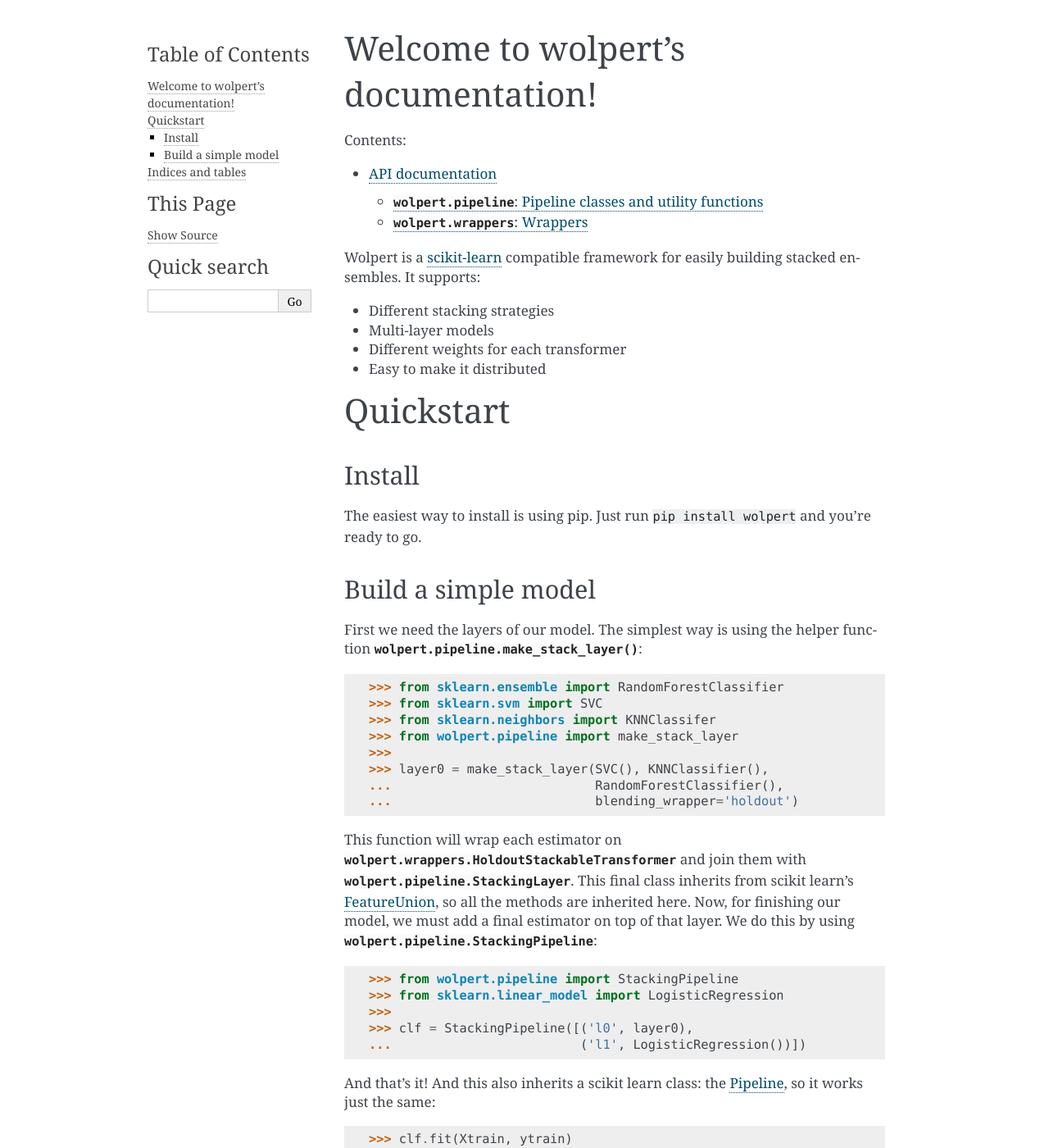
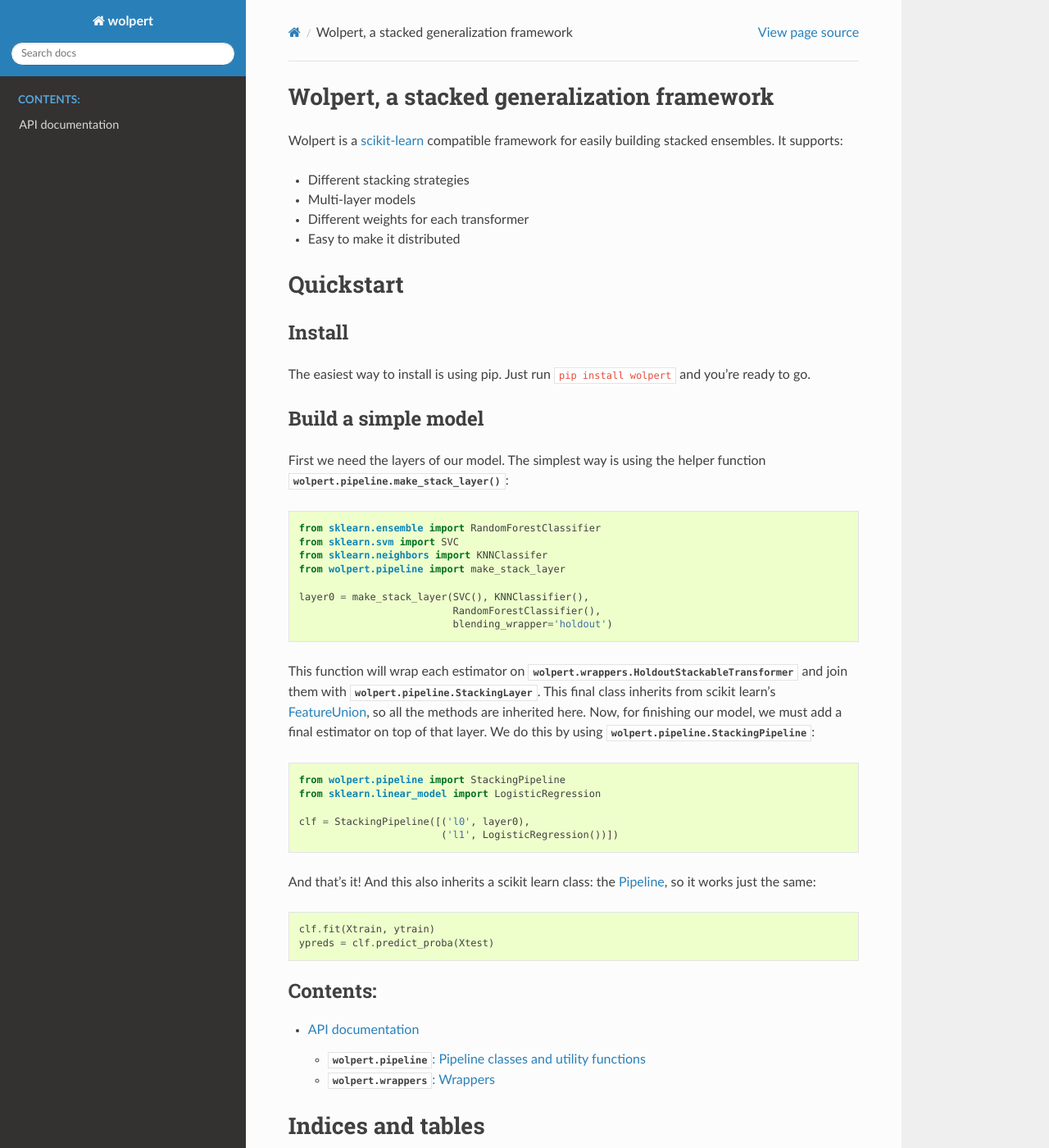
Before and after one commit to caioaao/wolpert, a Sphinx documentation site: the page built from docs/source/index.rst, in a window 1280 px wide and 1400 px high. Shown: the whole window at 82% size. Built offline with Sphinx 7.4.7 and the Read the Docs theme 2.0.0, drawn with Linux system fonts in a browser that asks for light colours; some of the changed text lies outside the part shown.

Commit message:
some style stuff

```diff
--- a/docs/source/conf.py
+++ b/docs/source/conf.py
@@ -41,6 +41,7 @@
 extensions = [
     'sphinx.ext.autodoc',
     'sphinx.ext.autosummary',
+    'numpydoc',
     'sphinx.ext.doctest',
     'sphinx.ext.intersphinx',
     'sphinx.ext.todo',
@@ -81,7 +82,7 @@
 # The theme to use for HTML and HTML Help pages.  See the documentation for
 # a list of builtin themes.
 #
-html_theme = 'alabaster'
+html_theme = 'sphinx_rtd_theme'
 
 # Theme options are theme-specific and customize the look and feel of a theme
 # further.  For a list of options available for each theme, see the
--- a/docs/source/index.rst
+++ b/docs/source/index.rst
@@ -1,17 +1,5 @@
-.. wolpert documentation master file, created by
-   sphinx-quickstart on Sun Jul 15 20:07:20 2018.
-   You can adapt this file completely to your liking, but it should at least
-   contain the root `toctree` directive.
-
-Welcome to wolpert's documentation!
-===================================
-
-.. toctree::
-   :maxdepth: 2
-   :caption: Contents:
-
-   api_docs.rst
-
+Wolpert, a stacked generalization framework
+===========================================
 
 Wolpert is a `scikit-learn <http://scikit-learn.org>`_ compatible framework for easily building stacked ensembles. It supports:
 
@@ -32,16 +20,16 @@
 --------------------
 
 First we need the layers of our model. The simplest way is using the helper function
-:func:`wolpert.pipeline.make_stack_layer`:
+:func:`wolpert.pipeline.make_stack_layer`::
 
-     >>> from sklearn.ensemble import RandomForestClassifier
-     >>> from sklearn.svm import SVC
-     >>> from sklearn.neighbors import KNNClassifer
-     >>> from wolpert.pipeline import make_stack_layer
-     >>>
-     >>> layer0 = make_stack_layer(SVC(), KNNClassifier(),
-     ...                           RandomForestClassifier(),
-     ...                           blending_wrapper='holdout')
+     from sklearn.ensemble import RandomForestClassifier
+     from sklearn.svm import SVC
+     from sklearn.neighbors import KNNClassifer
+     from wolpert.pipeline import make_stack_layer
+
+     layer0 = make_stack_layer(SVC(), KNNClassifier(),
+                               RandomForestClassifier(),
+                               blending_wrapper='holdout')
 
 This function will wrap each estimator on
 :class:`wolpert.wrappers.HoldoutStackableTransformer` and join them with
@@ -49,18 +37,24 @@
 learn's `FeatureUnion <http://scikit-learn.org/stable/modules/generated/sklearn.pipeline.FeatureUnion.html>`_,
 so all the methods are inherited here. Now, for finishing our model, we must add
 a final estimator on top of that layer. We do this by using
-:class:`wolpert.pipeline.StackingPipeline`:
+:class:`wolpert.pipeline.StackingPipeline`::
 
-     >>> from wolpert.pipeline import StackingPipeline
-     >>> from sklearn.linear_model import LogisticRegression
-     >>>
-     >>> clf = StackingPipeline([('l0', layer0),
-     ...                         ('l1', LogisticRegression())])
+     from wolpert.pipeline import StackingPipeline
+     from sklearn.linear_model import LogisticRegression
 
-And that's it! And this also inherits a scikit learn class: the `Pipeline <http://scikit-learn.org/stable/modules/generated/sklearn.pipeline.Pipeline.html>`_, so it works just the same:
+     clf = StackingPipeline([('l0', layer0),
+                             ('l1', LogisticRegression())])
 
-    >>> clf.fit(Xtrain, ytrain)
-    >>> ypreds = clf.predict_proba(Xtest)
+And that's it! And this also inherits a scikit learn class: the `Pipeline <http://scikit-learn.org/stable/modules/generated/sklearn.pipeline.Pipeline.html>`_, so it works just the same::
+
+    clf.fit(Xtrain, ytrain)
+    ypreds = clf.predict_proba(Xtest)
+
+.. toctree::
+   :maxdepth: 2
+   :caption: Contents:
+
+   api_docs
 
 Indices and tables
 ==================
```
Also changed, not shown: docs/source/generated/wolpert.rst (+2 -6 lines), docs/source/generated/wolpert.wrappers.rst (+4 -12 lines), 3 other files.
